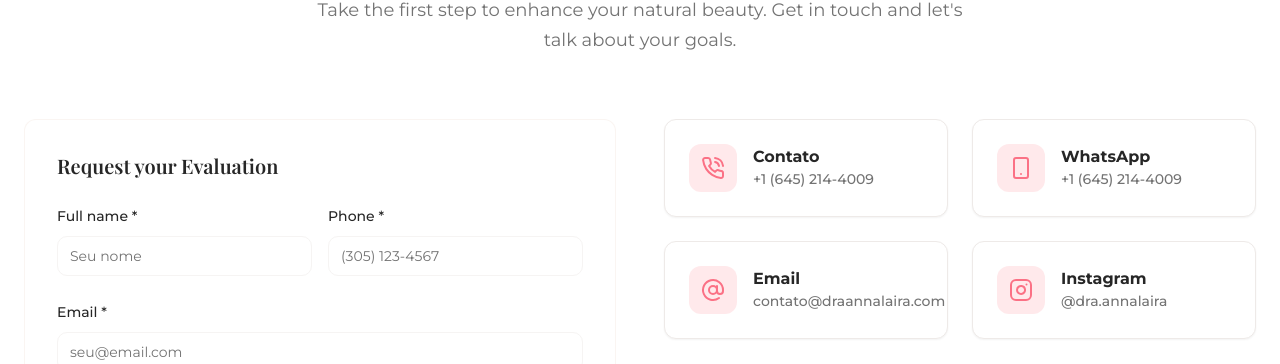
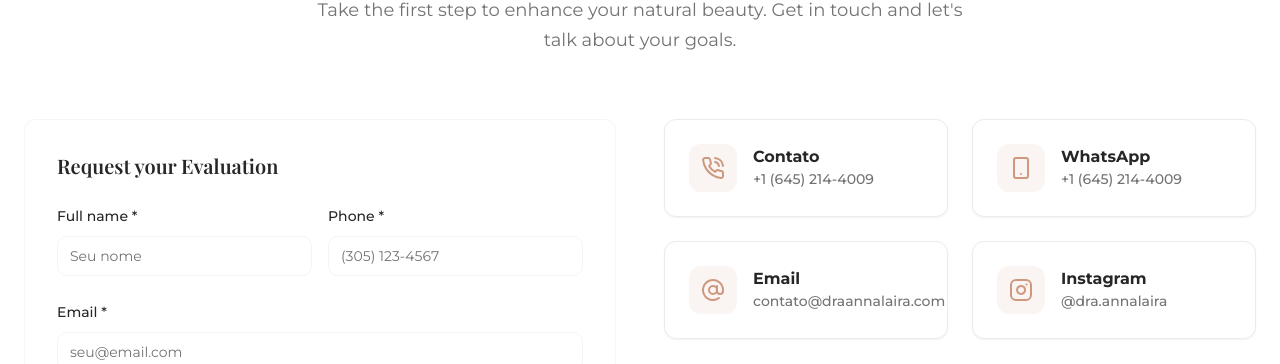
Before and after one commit to talitacad/anna-laira-glow, a React (Vite) app: page / in a window 1280 px wide. Shown: the part 2854-3218 px from the top of the page. Built offline with nearby package versions, Linux system fonts and the light colour scheme.

Commit message:
Adjust contact tile colors
Updated the contact tiles to match the pink hue of the site's buttons.
-edited src/components/Contact.tsx

```diff
--- a/src/components/Contact.tsx
+++ b/src/components/Contact.tsx
@@ -183,7 +183,7 @@ const Contact = () => {
                   onClick={() => window.open(info.action, '_blank')}
                 >
                   <div className="flex items-center space-x-4">
-                    <div className="w-12 h-12 bg-rose-100/80 text-rose-400 rounded-xl flex items-center justify-center flex-shrink-0 group-hover:bg-rose-200/80 group-hover:text-rose-500 transition-all duration-300">
+                    <div className="w-12 h-12 bg-primary/10 text-primary rounded-xl flex items-center justify-center flex-shrink-0 group-hover:bg-primary/20 group-hover:text-primary transition-all duration-300">
                       <info.icon className="w-6 h-6" />
                     </div>
                     <div className="flex flex-col space-y-1">
```
